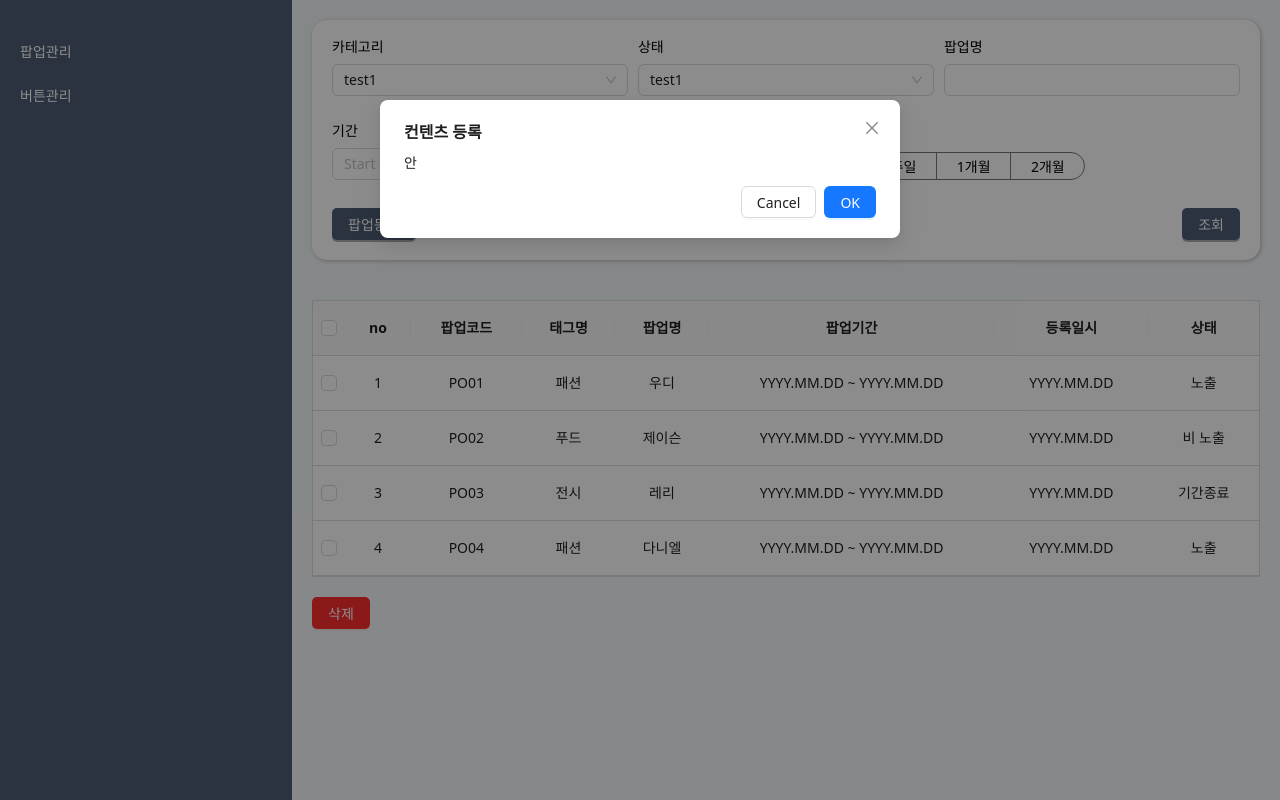
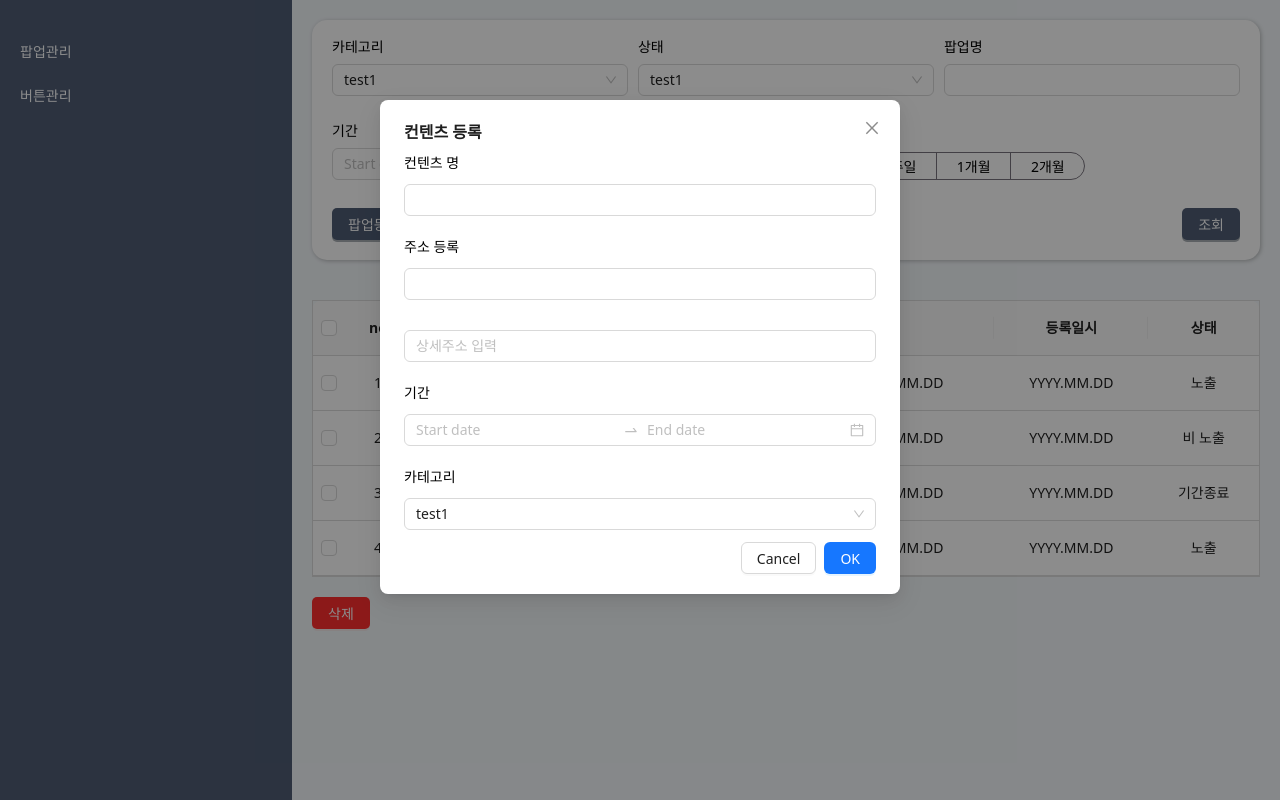
Before and after one commit to devportnumber/portnum-admin, a React (Create React App) app: page / in a window 1280 px wide. Both pictures are taken after a click on the button "팝업등록". Built offline with nearby package versions, Linux system fonts and the light colour scheme.

Commit message:
add: 등록 모달창 연결

```diff
--- a/src/page/popupMng/PopupMngPage.jsx
+++ b/src/page/popupMng/PopupMngPage.jsx
@@ -1,4 +1,4 @@
-import React, { useState } from "react";
+import React, { useState, useEffect } from "react";
 import {
   Input,
   BoxShadow,
@@ -11,11 +11,14 @@ import {
 } from "../../components/index";
 import { Row, Col } from "antd";
 import PopupRegModal from "./popupRegModal/PopupRegModal";
+import { useAxios } from "../../hooks/useAxios";
 
 const PopupMngPage = () => {
   const [selectedFilterItems, setSelectedFilterItems] = useState([]);
   const [isModalOpenSubmit, setIsModalOpenSubmit] = useState(false);
   const [isModalOpenConfirm, setIsModalOpenConfirm] = useState(false);
+
+  const { fetchData, loading, data: storeList, error } = useAxios();
 
   const FILTER_ITEMS = [
     { id: 1, label: "당월", reqData: "" },
@@ -25,8 +28,13 @@ const PopupMngPage = () => {
   ];
 
   const handleFilterChange = (e) => {
-    console.log("선택", e);
+    // console.log("선택", e);
   };
+
+  useEffect(() => {
+    fetchData("GET", `/list`, null, null);
+    console.log("storeList", storeList);
+  }, []);
 
   return (
     <div>
--- a/src/page/popupMng/popupRegModal/PopupRegModal.jsx
+++ b/src/page/popupMng/popupRegModal/PopupRegModal.jsx
@@ -1,5 +1,11 @@
 import React from "react";
-import { Button, SubmitModal } from "../../../components/index";
+import {
+  Button,
+  SubmitModal,
+  Input,
+  RangeDatePicker,
+  SelectOption,
+} from "../../../components/index";
 import styled from "styled-components";
 
 const PopupRegModal = ({ isModalOpen, setIsModalOpen }) => {
@@ -9,9 +15,22 @@ const PopupRegModal = ({ isModalOpen, setIsModalOpen }) => {
       isModalOpen={isModalOpen}
       setIsModalOpen={setIsModalOpen}
     >
-      <p>안</p>
+      <FormWrap>
+        <Input inputTitle={"컨텐츠 명"} />
+        <Input inputTitle={"주소 등록"} />
+        <Input placeholder={"상세주소 입력"} />
+        <RangeDatePicker />
+        <SelectOption selectTitle={"카테고리"} />
+        {/* <Input placeholder={"키워드 등록 (,로 구분"} /> */}
+      </FormWrap>
     </SubmitModal>
   );
 };
 
 export default PopupRegModal;
+
+const FormWrap = styled.section`
+  display: flex;
+  flex-direction: column;
+  gap: 20px;
+`;
```
